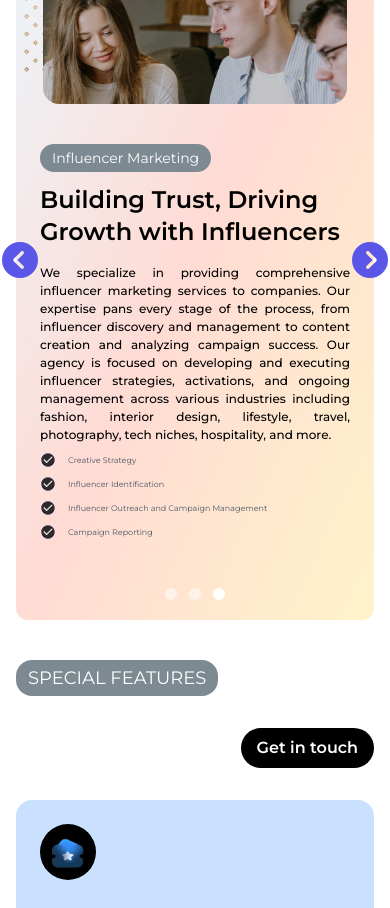
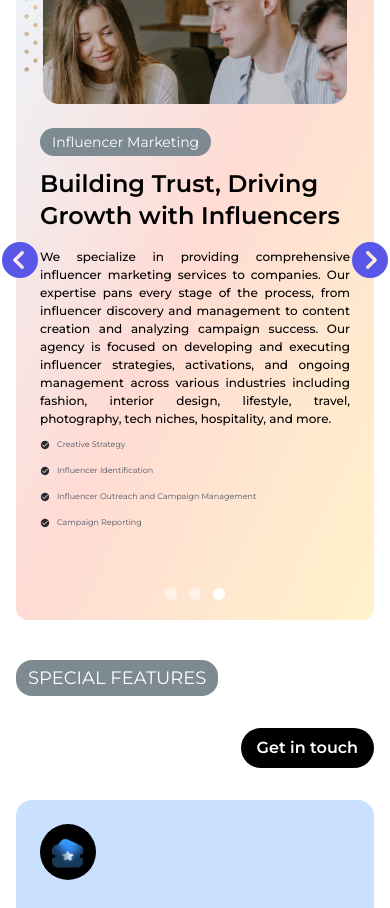
Before and after one commit to aazacz/Mumbling-Monkey, a React (Vite) app: page /ourexpertise in a window 390 px wide. Shown: the part 2820-3728 px from the top of the page. Built offline with nearby package versions, Linux system fonts and the light colour scheme.

Commit message:
change in the alignment in the carousal

```diff
--- a/src/Pages/OurExpertise.jsx
+++ b/src/Pages/OurExpertise.jsx
@@ -182,7 +182,7 @@ const OurExpertise = () => {
 
                     {/* Carousel Slider */}
                     <div className="md:h-[600px] mt-8 w-full   ">
-                        <Carousel className='max-h-[100%]  custom-carousel' leftControl={<Left />} indicators={true} rightControl={<Right />}>
+                        <Carousel className='max-h-[100%]  custom-carousel' pauseOnHover leftControl={<Left />} indicators={true} rightControl={<Right />}>
                             {servicesData.map((val, index) => {
                                 return (
                                     <div key={index} className={`rounded-xl w-full items-center md:h-[500px] md:p-10 relative flex flex-col md:flex-row ${val.bg} gap-x-8`}>
@@ -191,7 +191,7 @@ const OurExpertise = () => {
                                         <div className="w-[85%] md:w-1/3 z-20 rounded-2xl h-[200px] mt-10 md:mt-0  md:h-full bg-[url('/expertise/CardPhoto1.png')] bg-cover" > </div>
 
                                         {/* right side */}
-                                        <div className='w-full p-6 md:p-0 md:w-2/3 md:h-full  h-[500px]  flex flex-col mt-4 md:mt-0'>
+                                        <div className='w-full p-6 md:p-0 md:w-2/3 md:h-full  h-[500px] py-2 flex flex-col mt-4 md:mt-0'>
 
                                             <div className='w-full h-[40px] pb-2'>
                                                 <button className='text-white w-max text-sm font-montserrat font-normal rounded-2xl bg-[#7d8a91] px-3 py-1'>{val.title}</button>
@@ -203,16 +203,18 @@ const OurExpertise = () => {
                                             <div className='w-full h-max flex flex-col  justify-between '>
                                                 <h1 className='font-montserrat font-medium text-justify md:text-left text-[12px] md:text-base'>{val.description}</h1>
 
-                                                <div className=' mt-2 grid grid-flow-col md:grid-rows-4 grid-rows-5    gap-2'>
+                                                <div className=' mt-2 grid grid-flow-col md:grid-rows-4 grid-rows-4    gap-2'>
                                                     {val.services.map((value, index) => {
                                                         return (
-                                                            <div key={index} className='flex items-start w-full h-max   gap-x-2'>
-                                                                <div className='w-[20px] '>
+                                                            <div key={index} className='flex  xs:items   w-full h-max xs:gap-x-1  gap-x-2'>
+                                                                <div className='w-[20px] xs:w-[13px] py-1 '>
 
-                                                                    <MdCheckCircle className='md:text-[22px]  text-[#292930]' />
+                                                                    <MdCheckCircle className='md:text-[22px] xs:text-[10px]  text-[#292930]' />
                                                                 </div>
+<div className='h-max  p-0'>
 
-                                                                <h1 className='font-montserrat xs:text-[8px] text-xs md:text-base  text-gray-600'>{value} </h1>
+                                                                <h1 className='font-montserrat xs:text-[8px]   text-xs md:text-base  text-gray-600'>{value} </h1>
+</div>
                                                             </div>
                                                         )
                                                     })}
```
